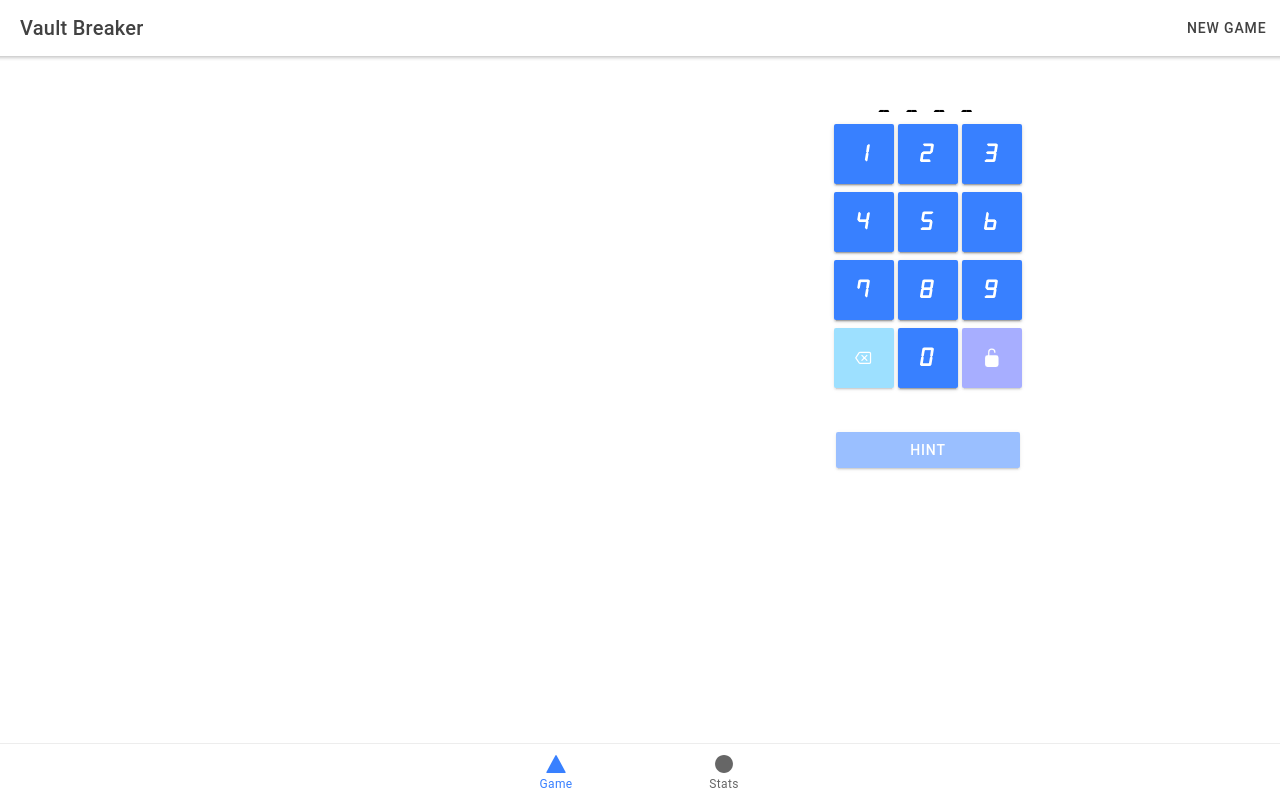
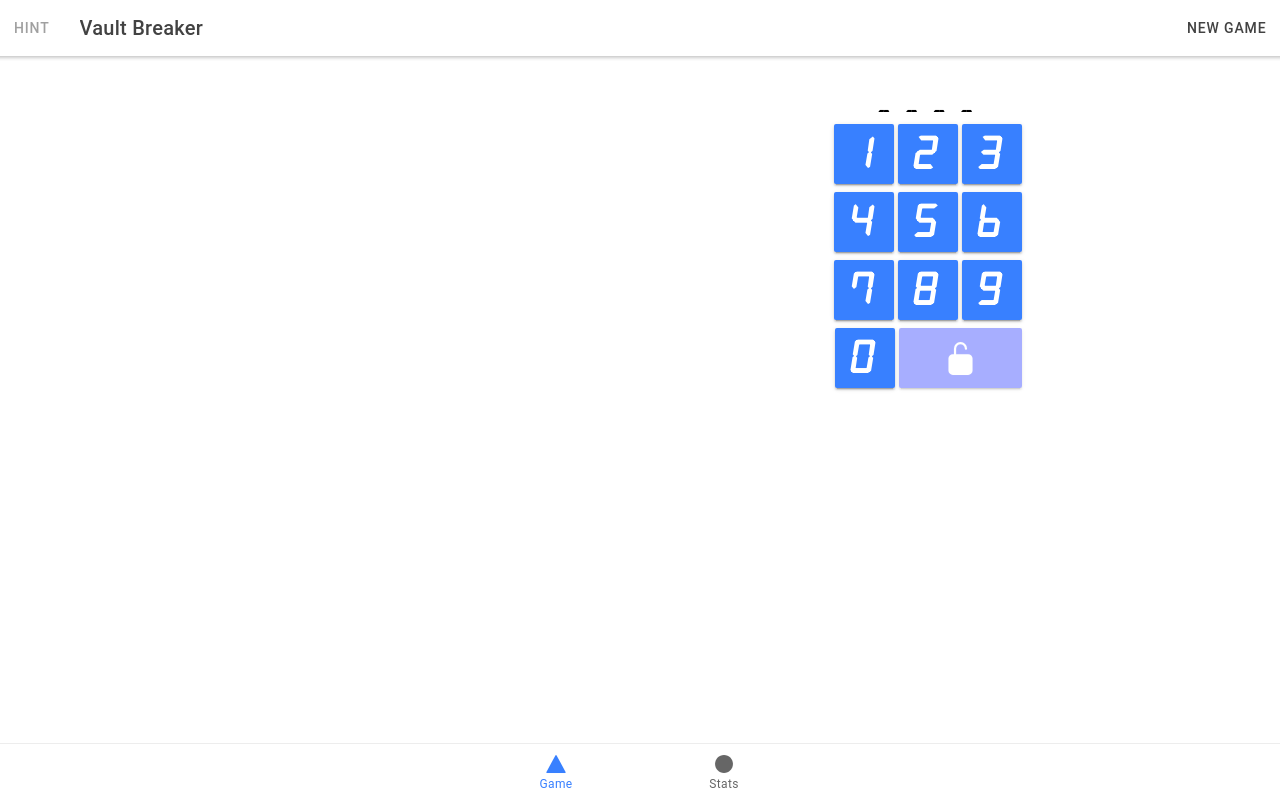
Before and after one commit to josh-byster/vault-breaker, a React (Create React App) app: page /home in a window 1280 px wide. Built offline with nearby package versions, Linux system fonts and the light colour scheme.

Commit message:
Remove hint button, make font larger for buttons

```diff
--- a/src/components/GameController.tsx
+++ b/src/components/GameController.tsx
@@ -36,9 +36,13 @@ const GameController: React.FC = observer(() => {
     <IonPage>
       <IonHeader>
         <IonToolbar>
+          <IonButtons slot="start">
+            <HintController state={state}></HintController>
+          </IonButtons>
           <IonButtons slot="end">
             <IonButton onClick={resetGame}>New Game</IonButton>
           </IonButtons>
+
           <IonTitle>Vault Breaker</IonTitle>
         </IonToolbar>
       </IonHeader>
@@ -51,7 +55,6 @@ const GameController: React.FC = observer(() => {
           <div className="game-col" id="input-col">
             <InputBar state={state} total={NUMBER_LENGTH}></InputBar>
             <NumberPad state={state}></NumberPad>
-            <HintController state={state}></HintController>
           </div>
         </div>
       </IonContent>
--- a/src/components/HintController.tsx
+++ b/src/components/HintController.tsx
@@ -1,5 +1,5 @@
 import { IonAlert, IonButton } from "@ionic/react";
-import { action } from "mobx";
+import { runInAction } from "mobx";
 import { observer } from "mobx-react-lite";
 import React, { useState } from "react";
 import { GameState } from "../store/GameState";
@@ -21,10 +21,9 @@ const HintController: React.FC<Props> = ({ state }) => {
         buttons={["OK"]}
       />
       <IonButton
-        className="hint"
         onClick={() => {
           setOpen(true);
-          action(() => (state.hintsLeft = false));
+          runInAction(() => (state.hintsLeft = false));
         }}
         disabled={state.hintButtonDisabled}
       >
--- a/src/components/InputBar.tsx
+++ b/src/components/InputBar.tsx
@@ -10,7 +10,7 @@ interface ContainerProps {
 
 const InputBar: React.FC<ContainerProps> = ({ state, total }) => {
   return (
-    <div>
+    <div onClick={state.clearNumbers.bind(state)}>
       {[...Array(total)].map((value, idx) => {
         if (idx < state.numbers.length) {
           return (
--- a/src/components/NumberPad.css
+++ b/src/components/NumberPad.css
@@ -1,5 +1,7 @@
 .number {
-  font-size: 25px;
+  font-size: 45px;
+  --padding-start: 0px;
+  --padding-end: 0px;
   font-family: "Custom Font";
   font-weight: bold;
   --border-radius: 2px;
@@ -8,6 +10,9 @@
 }
 .submit {
   --border-radius: 2px;
-  width: 60px;
+  width: 123px;
   height: 60px;
+  --padding-start: 0px;
+  --padding-end: 0px;
+  font-size: 25px;
 }
--- a/src/components/NumberPad.tsx
+++ b/src/components/NumberPad.tsx
@@ -1,7 +1,7 @@
 import { IonButton, IonIcon } from "@ionic/react";
 import React from "react";
 import "./NumberPad.css";
-import { backspaceOutline, lockOpen } from "ionicons/icons";
+import { lockOpen } from "ionicons/icons";
 import { observer } from "mobx-react-lite";
 import { GameState } from "../store/GameState";
 interface ContainerProps {
@@ -33,15 +33,6 @@ const NumberPad: React.FC<ContainerProps> = ({ state }) => {
       {makeButton(8)}
       {makeButton(9)}
       <br />
-
-      <IonButton
-        className="submit"
-        onClick={state.removeLastNumber.bind(state)}
-        disabled={state.backspaceButtonDisabled}
-        color="secondary"
-      >
-        <IonIcon icon={backspaceOutline}></IonIcon>
-      </IonButton>
       {makeButton(0)}
       <IonButton
         className="submit"
```
